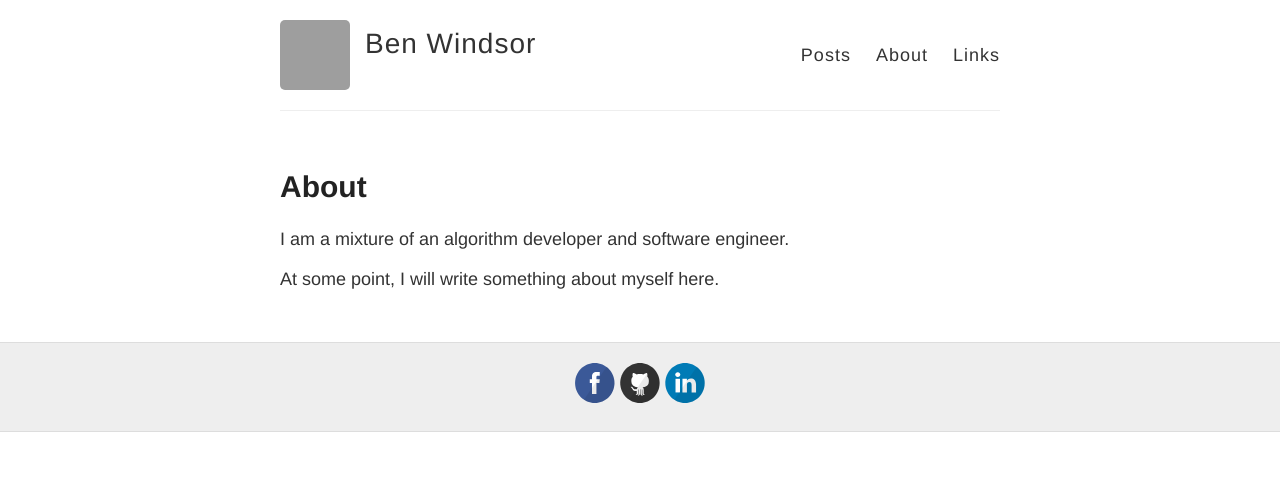
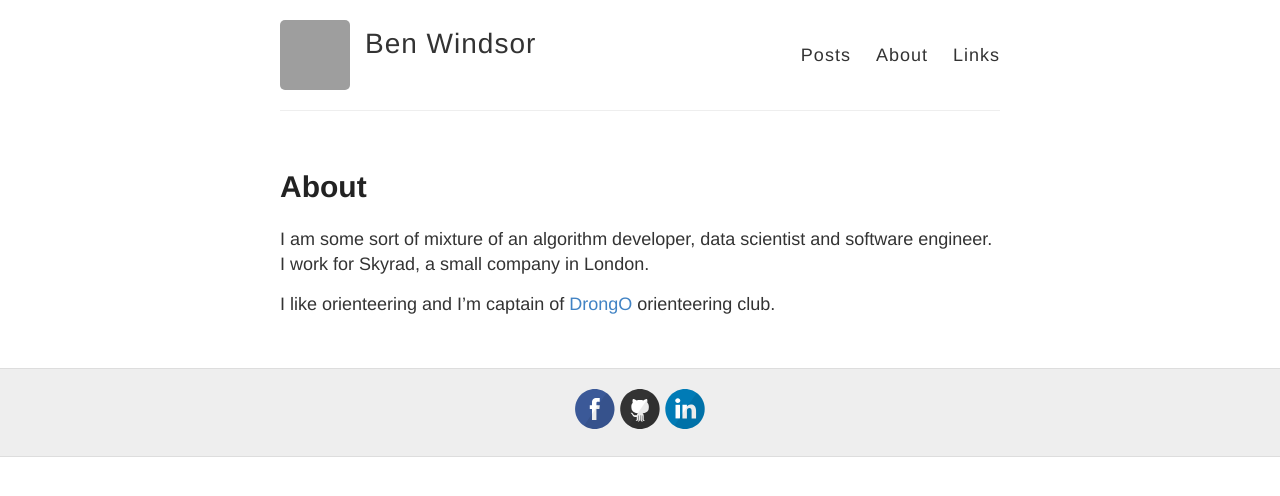
Before and after one commit to bwindsor/bwindsor.github.io, a Jekyll site: the page built from about.md, in a window 1280 px wide. Shown: the top 496 px of the page. Built offline with Jekyll 4.4.1, drawn with Linux system fonts in a browser that asks for light colours; grey boxes are pictures that could not be loaded.

Commit message:
Update about

```diff
--- a/about.md
+++ b/about.md
@@ -4,6 +4,6 @@ title: About
 permalink: /about/
 ---
 
-I am a mixture of an algorithm developer and software engineer.
+I am some sort of mixture of an algorithm developer, data scientist and software engineer. I work for Skyrad, a small company in London.
 
-At some point, I will write something about myself here.
+I like orienteering and I'm captain of [DrongO](https://new.drongo.org.uk/) orienteering club.
```
